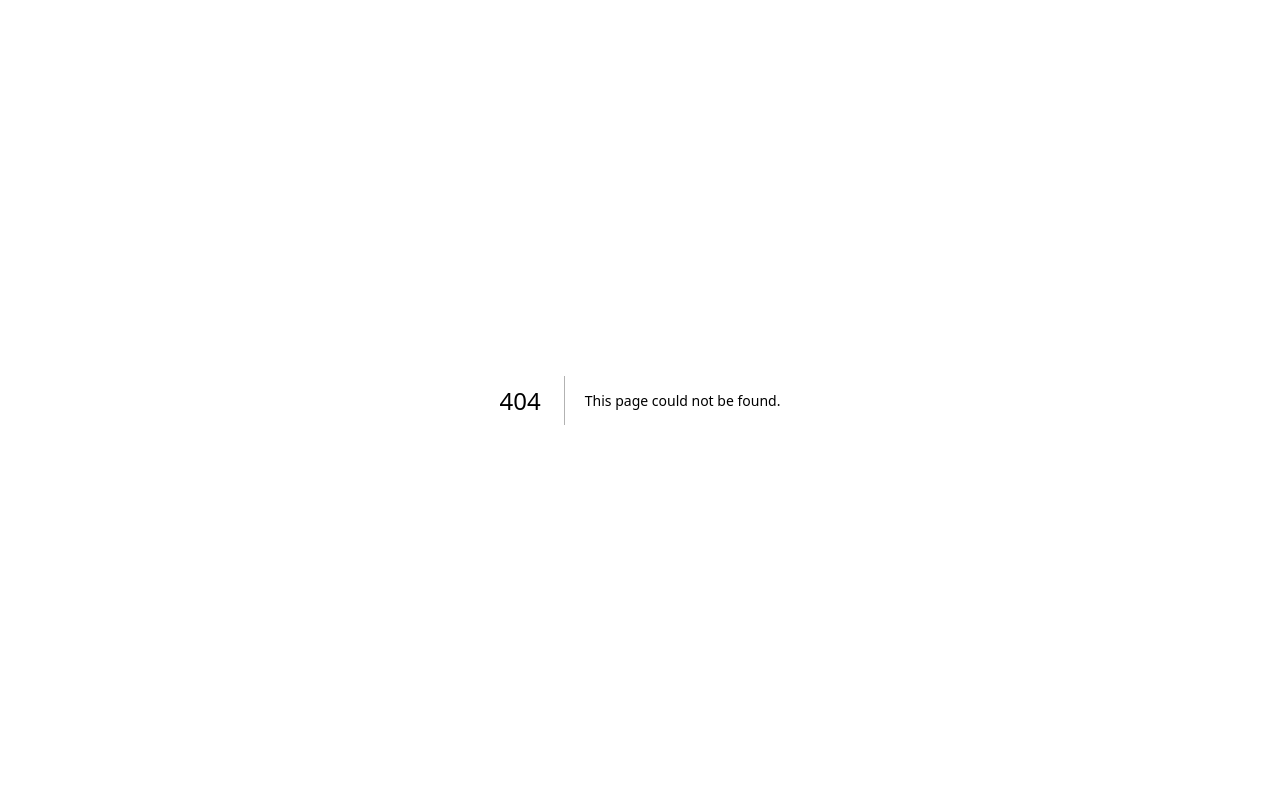
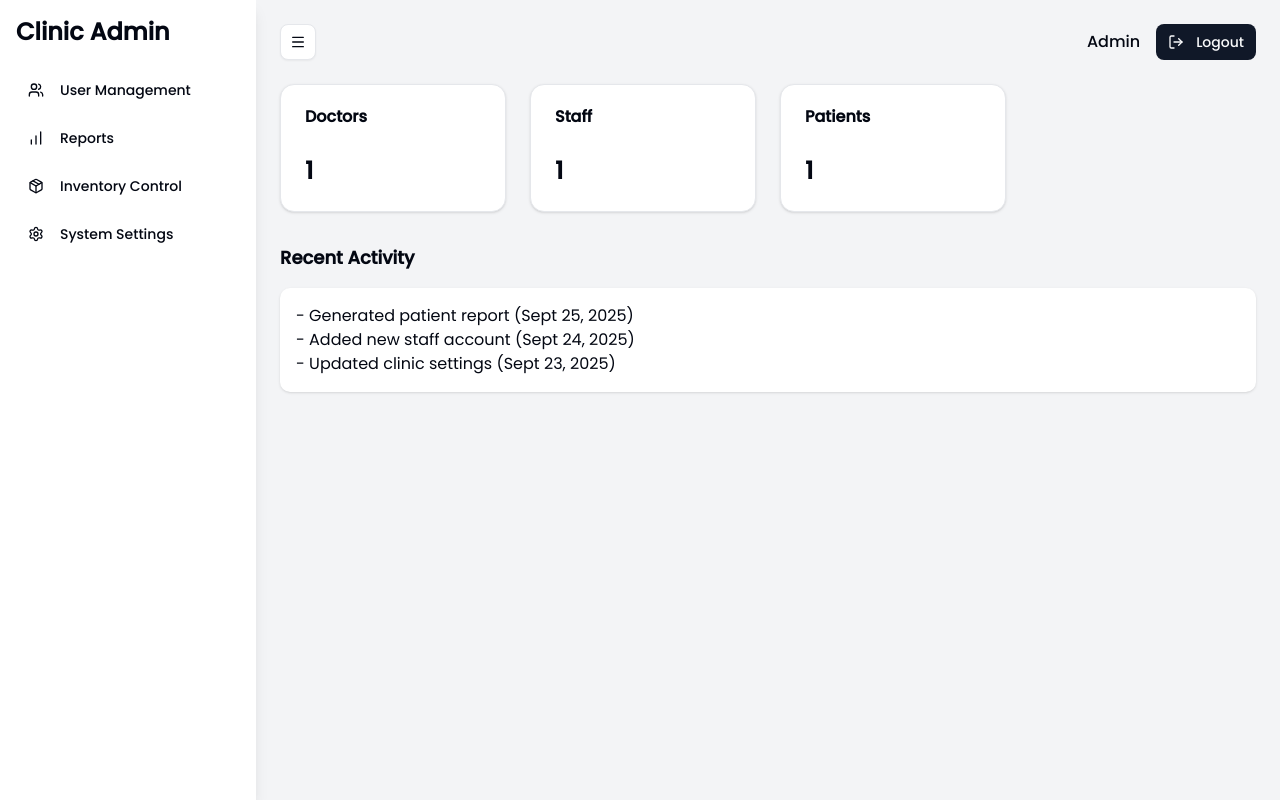
Before and after one commit to VinCoder2004/patient-systemnpx, a Next.js app: page /admin in a window 1280 px wide. Before the commit this address had no page. Built offline with nearby package versions, Linux system fonts and the light colour scheme.

Commit message:
admin page ui

```diff
--- /dev/null
+++ b/app/admin/page.tsx
@@ -0,0 +1,61 @@
+"use client";
+
+ import { useState } from "react";
+import { Card, CardContent, CardHeader, CardTitle } from "@/components/ui/card";
+import { Button } from "@/components/ui/button";
+import { Menu, LogOut, Settings, Users, BarChart, Package } from "lucide-react";
+export default function AdminPage() {
+    //for side bar//
+    const [sidebarOpen, setSidebarOpen] = useState(true);
+
+  return (
+    <div className="flex min-h-screen bg-gray-100
+    ">
+      <aside className={`bg-white shadow-lg p-4 w-64 transition-all ${sidebarOpen ? "block" : "hidden"} `}>
+        <h2 className="text-2xl font-bold mb-6">Clinic Admin</h2>
+        <nav className="space-y-3">
+          <Button variant="ghost" className="w-full justify-start"><Users className="mr-2"/> User Management</Button>
+           <Button variant="ghost" className="w-full justify-start"><BarChart className="mr-2"/> Reports</Button>
+             <Button variant="ghost" className="w-full justify-start"><Package className="mr-2"/> Inventory Control</Button>
+               <Button variant="ghost" className="w-full justify-start"><Settings className="mr-2"/> System Settings</Button>
+        </nav>
+      </aside>
+
+      <main className="flex-1 p-6">
+        <header className="flex items-center justify-between mb-6">
+          <Button variant="outline" size="icon" onClick={() => setSidebarOpen(!sidebarOpen)}>
+            <Menu />
+          </Button>
+          <div className="flex items-center space-x-4">
+            <span className="font-medium">Admin</span>
+            <Button><LogOut className="mr-1"/> Logout</Button>
+          </div>
+        </header>
+
+        <div className="grid grid-cols-1 md:grid-cols-2 lg:grid-cols-4 gap-6">
+          <Card>
+            <CardHeader><CardTitle>Doctors</CardTitle></CardHeader>
+            <CardContent><p className="text-2xl font-bold">1</p></CardContent>
+          </Card>
+          <Card>
+            <CardHeader><CardTitle>Staff</CardTitle></CardHeader>
+            <CardContent><p className="text-2xl font-bold">1</p></CardContent>
+          </Card>
+          <Card>
+            <CardHeader><CardTitle>Patients</CardTitle></CardHeader>
+            <CardContent><p className="text-2xl font-bold">1</p></CardContent>
+          </Card>
+        </div>
+
+        <section className="mt-8">
+          <h3 className="text-lg font-semibold mb-4">Recent Activity</h3>
+          <div className="bg-white p-4 rounded-lg shadow">
+            <p>- Generated patient report (Sept 25, 2025)</p>
+            <p>- Added new staff account (Sept 24, 2025)</p>
+            <p>- Updated clinic settings (Sept 23, 2025)</p>
+          </div>
+    </section>
+      </main>
+    </div>
+  );
+}
--- a/app/components/AdminModal.tsx
+++ b/app/components/AdminModal.tsx
@@ -1,3 +1,5 @@
+
+
 "use client";
 import { Button } from "@/components/ui/button";
 import {
@@ -6,6 +8,7 @@ import {
   InputOTPSlot,
 } from "@/components/ui/input-otp";
 import React, { useState } from "react";
+import { useRouter } from "next/navigation";
 
 interface Admin {
     hide: boolean
@@ -13,13 +16,15 @@ interface Admin {
 
 const AdminModal = ({hide} : Admin) => {
     const [otp, setOtp] = useState("");
-    const placeholder = "11111" //example key
+    const placeholder = "11111" //example
+     const router = useRouter();
     const handleSubmit = async(e:React.FormEvent) => {
         e.preventDefault();
         if(otp.length != 5) return;
         if(otp === placeholder){
             alert("Access Granted");
             setOtp("");
+             router.push("/admin");  //test
         }
         else{
             alert("Access Denied");
--- a/package.json
+++ b/package.json
@@ -3,6 +3,7 @@
   "version": "0.1.0",
   "private": true,
   "scripts": {
+    "Rev": "next dev",
     "dev": "next dev",
     "build": "next build",
     "start": "next start",
@@ -38,6 +39,6 @@
     "eslint-config-next": "15.5.3",
     "tailwindcss": "^4",
     "tw-animate-css": "^1.3.8",
-    "typescript": "^5"
+    "typescript": "5.9.2"
   }
 }
```
Also changed, not shown: 1 other file (tests, documents, lock files or other folders).
